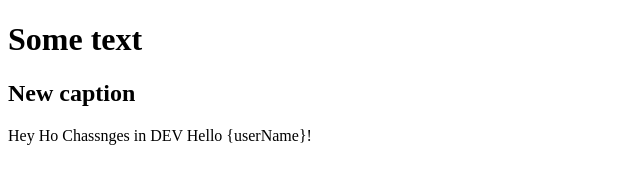
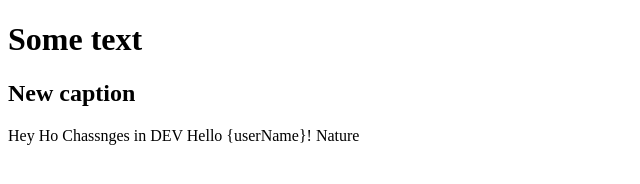
Before and after one commit to drugsmouse/rebaseTest, a plain HTML site: page index.html in a window 1280 px wide. Shown: the full height of the page, 0-640 px from the left. Drawn offline with Linux system fonts and the light colour scheme.

Commit message:
Add Nature picture

```diff
--- a/index.html
+++ b/index.html
@@ -13,5 +13,6 @@
 <Modal className="modal-window">
     Hello {userName}!
 </Modal>
+<picture>Nature</picture>
 </body>
 </html>
```
